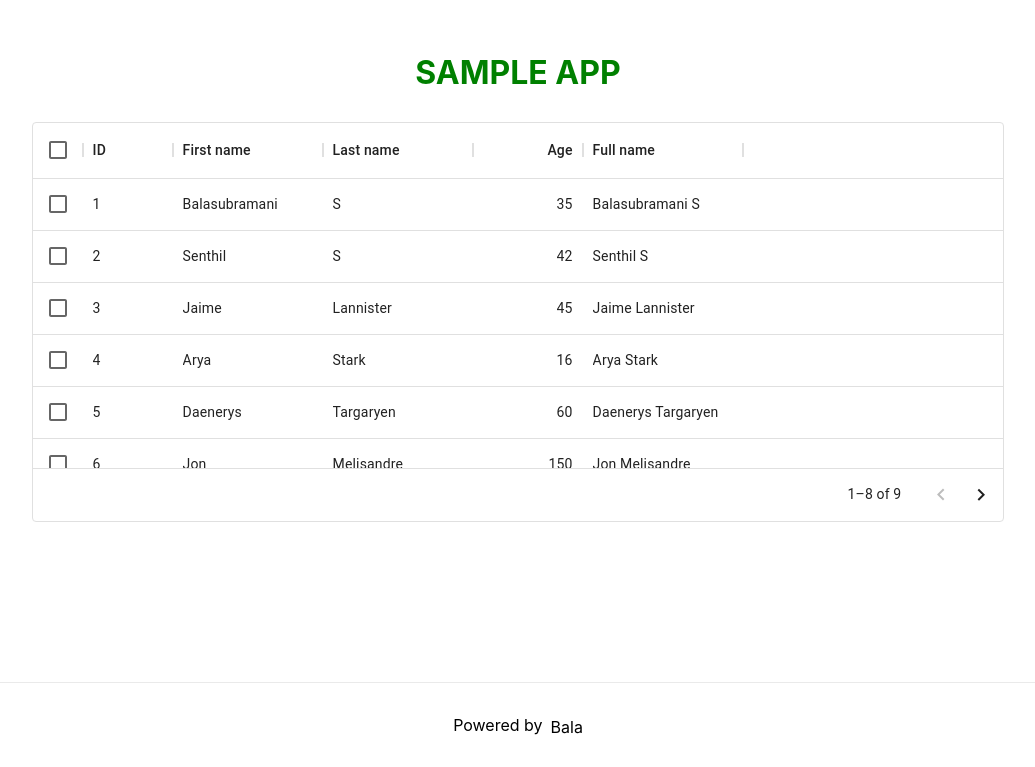
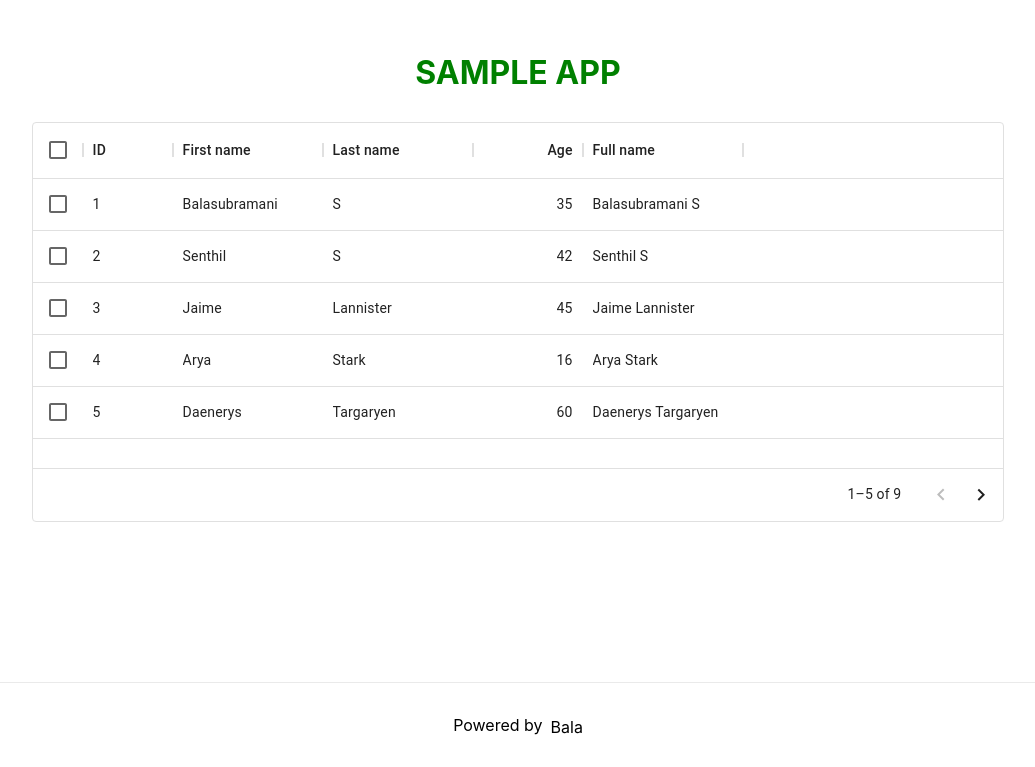
Before and after one commit to balasabi/nextjsproject, a Next.js app: page / in a window 1280 px wide. Shown: the part 118-885 px from the top of the page, without its empty margins (122-1157 px from the left). Built offline with nearby package versions, Linux system fonts and the light colour scheme.

Commit message:
changed pagination number

```diff
--- a/pages/index.js
+++ b/pages/index.js
@@ -102,7 +102,7 @@ class Home extends Component {
       <DataGrid
         rows={rows}
         columns={columns}
-        pageSize={8}
+        pageSize={5}
         rowsPerPageOptions={[8]}
         checkboxSelection
         disableSelectionOnClick
```
